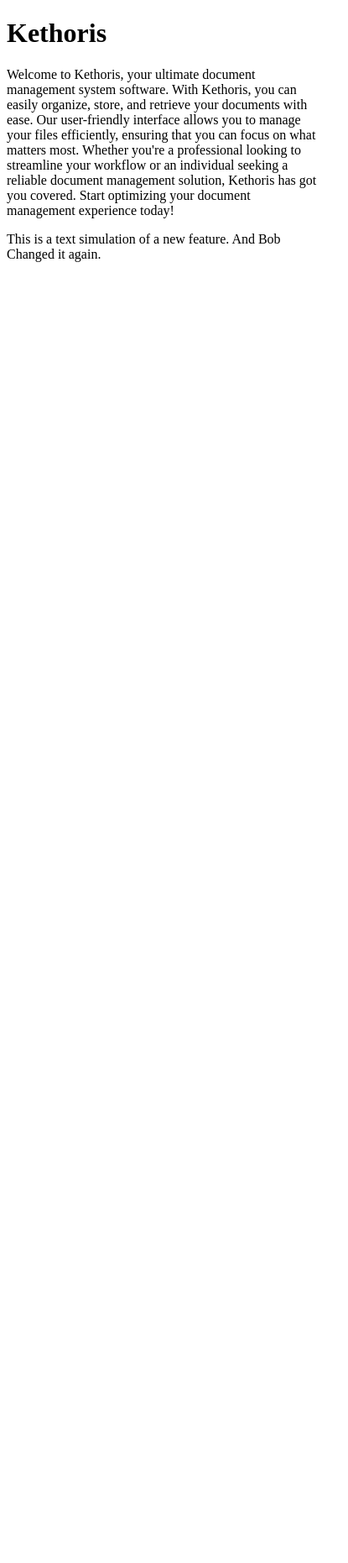
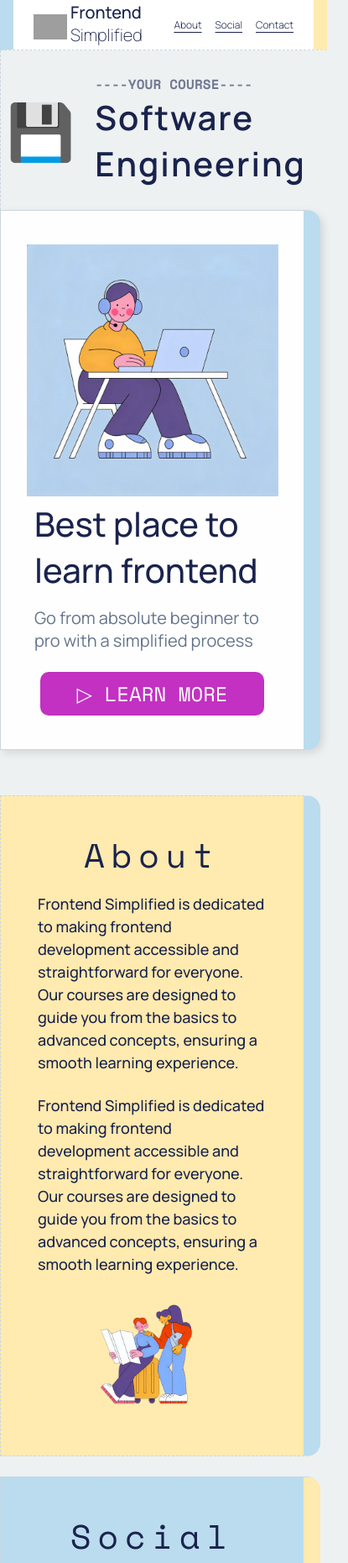
Before and after one commit to aronn-web/test-project, a plain HTML site: page index.html in a window 390 px wide. Shown: the top 1861 px of the page at 84% size, 415 px wide, since content can reach past the window. Before the commit the page ends 844 px from the top, so only its background shows below. Drawn offline with nearby package versions, Linux system fonts and the light colour scheme; grey boxes are pictures that could not be loaded.

Commit message:
initialized repo

```diff
--- a/index.html
+++ b/index.html
@@ -3,16 +3,136 @@
   <head>
     <meta charset="UTF-8">
     <meta name="viewport" content="width=device-width, initial-scale=1.0">
-    <title>Document</title>
+    <title>Frontend Simplified</title>
+    <link rel="icon" href="fes-library/assets/fes-logo.png" type="image/png">
+    <link rel="stylesheet" href="style.css">
   </head>
   <body>
-    <h1>
-    Kethoris
-    </h1>
-    <p>Welcome to Kethoris, your ultimate document management system software. With Kethoris, you can easily organize, store, and retrieve your documents with ease. Our user-friendly interface allows you to manage your files efficiently, ensuring that you can focus on what matters most. Whether you're a professional looking to streamline your workflow or an individual seeking a reliable document management solution, Kethoris has got you covered. Start optimizing your document management experience today!
+
+    <!-- Nav Bar -->
+    <section>
+      <nav>
+        <div class="logo">
+          <img src="fes-library/assets/fes-logo.png" class="logo__img" alt="">
+          <h1 class="logo__text"><b>Frontend</b> Simplified</h1>
+        </div>
+        <ul>
+          <li><a href="#about">About</a></li>
+          <li><a href="#social">Social</a></li>
+          <li><a href="#contact">Contact</a></li>
+        </ul>
+      </nav>
+
+      <!-- Header, Hero Row -->
+      <header>
+        <div class="row row__course">
+          <div class="course">
+            <h1 class="course__icon">💾</h1>
+            <div class="course__text">
+              <div class="course__selection">----YOUR COURSE----</div>
+              <div class="course__title">Software Engineering</div>
+            </div>
+          </div>
+        </div>
+
+        <div class="row">
+          <div class="hero">
+            <figure class="hero__img--wrapper">
+              <img src="fes-library/assets/laptop.png" alt="Developer working on a laptop">
+            </figure>
+            <div class="hero__description">
+              <h1>Best place to learn frontend</h1>
+              <p class="subheader">
+                Go from absolute beginner to pro with a simplified process
               </p>
-    <div>
-    This is a text simulation of a new feature. And Bob Changed it again.
+              <a href="#about">
+              <button class="hero__description--button">
+                ▷ LEARN MORE
+              </button>
+              </a>
             </div>
+          </div>
+        </div>
+      </header>
+    </section>
+
+<!-- Main Section -->
+
+    <main>
+
+      <!-- About Section -->
+      <section id="about">
+        <div class=" row about__row">
+          <div class="section__card section__card--about">
+            <h1 class="section__title">About</h1>
+            <div class="section__description">
+              <div class="section__description--wrapper">
+                <p class="section__description--para">
+                  Frontend Simplified is dedicated to making frontend development accessible and straightforward for everyone. Our courses are designed to guide you from the basics to advanced concepts, ensuring a smooth learning experience.
+                </p>
+                <p class="section__description--para">
+                  Frontend Simplified is dedicated to making frontend development accessible and straightforward for everyone. Our courses are designed to guide you from the basics to advanced concepts, ensuring a smooth learning experience.
+                </p>
+          </div>
+          <figure class="section__img--wrapper">
+            <img src="./fes-library/assets/reading.png" alt="2 friends reading map">
+          </figure>
+        </div>
+      </section>
+
+      <!-- Social Section -->
+      <section id="Social">
+        <div class=" row social__row">
+          <div class="section__card section__card--social">
+            <h1 class="section__title">Social</h1>
+            <div class="section__description">
+              <figure class="section__img--wrapper">
+            <img src="./fes-library/assets/social.png" alt="2 friends making layout">
+          </figure>
+              <div class="section__description--wrapper">
+                <p class="section__description--para">
+                  Frontend Simplified is dedicated to making frontend development accessible and straightforward for everyone. Our courses are designed to guide you from the basics to advanced concepts, ensuring a smooth learning experience.
+                </p>
+                <p class="section__description--para">
+                  Frontend Simplified is dedicated to making frontend development accessible and straightforward for everyone. Our courses are designed to guide you from the basics to advanced concepts, ensuring a smooth learning experience.
+                </p>
+          </div>
+        </div>
+      </section>
+
+      <!-- Contact Section -->
+      <section id="contact">
+        <div class=" row contact__row">
+          <div class="section__card section__card--contact">
+            <h1 class="section__title">Contact</h1>
+            <div class="section__description">
+                <form action="">
+                    <span>Email</span>
+                    <input type="email" placeholder="jane@example.com">
+                    <span>Message</span>
+                    <textarea placeholder="Your message here"></textarea>
+                    <button>Contact Us</button>
+                </form>
+              </div>
+            </div>
+          </div>
+        </div>
+      </section>
+    </main>
+
+    <footer>
+      <div class="logo footer__logo">
+          <img src="./fes-library/assets/fes-logo.png" alt="Frontend Simplified Logo" class="logo__img">
+          <h1 class="logo__text"><b>Frontend</b> Simplified</h1>
+      </div>
+      <div class="footer__links">
+        <a href="#about" class="footer__link">About</a>
+        <a href="#social" class="footer__link">Social</a>
+        <a href="#contact" class="footer__link">Contact</a>
+        <a href="#"class="footer__link">Courses</a>
+      </div>
+      <p>© Frontend Simplified</p>
+    </footer>
+
   </body>
 </html>
--- a/style.css
+++ b/style.css
@@ -0,0 +1,363 @@
+@import url('https://fonts.googleapis.com/css2?family=Manrope:wght@200..800&family=Space+Mono:ital,wght@0,400;0,700;1,400;1,700&display=swap');
+
+* {
+  padding: 0;
+  margin: 0;
+  box-sizing: border-box;
+  font-family: "Manrope", sans-serif;
+  font-weight: 500;
+}
+
+body {
+  background-color: #edf1f1;
+  color: #1a234d;
+}
+
+a {
+  color: #1a234d;
+  font-size: 20px;
+  font-weight: 300;
+  text-underline-offset: 4px;
+  text-decoration-thickness: 1px;
+}
+
+ul {
+  display: flex;
+}
+
+li {
+  list-style-type: none;
+  padding-left: 16px;
+}
+
+h1 {
+  font-size: 60px;
+}
+
+img {
+  width: 100%;
+}
+
+/*
+
+Nav
+
+*/
+
+nav {
+  height: 60px;
+  display: flex;
+  justify-content: space-between;
+  align-items: center;
+  padding: 8px 24px 12px;
+  background-color: white;
+  border-bottom: 1.5px dashed #cbd5e1;
+  border-right: 16px solid #ffeAAF;
+  border-left: 16px solid #badcee;
+}
+
+.logo {
+  display: flex;
+  gap: 4px;
+  align-items: center;
+}
+
+.logo__img {
+  width: 40px;
+  margin-top: 8px;
+}
+
+.logo__text {
+  font-size: 20px;
+  font-weight: 200;
+}
+
+
+/*
+
+Header, Hero Row
+
+*/
+
+header {
+  width: 100%;
+  margin: 0 auto;
+}
+
+.row {
+  width: 100%;
+  max-width: 1200px;
+  margin: 0 auto;
+  display: flex;
+  align-items: center;
+  justify-content: center;
+  padding-right: 8px;
+}
+
+.row__course {
+  border-left: 1px dashed #cbd5e1;
+}
+
+.course {
+  display: flex;
+  justify-content: start;
+  margin-left: 10px;
+  gap: 20px;
+  align-items: center;
+  width: 100%;
+  padding: 8px 0;
+}
+
+.course__icon {
+  font-size: 65px;
+}
+
+.course__text {
+  padding: 20px;
+}
+
+.course__selection {
+  font-family: "Space Mono", monospace;
+  font-weight: bold;
+  color: #727892;
+  letter-spacing: 0.1px;
+}
+
+.course__title {
+  font-weight: 600;
+  font-size: 44px;
+  margin-left: 32px;
+  letter-spacing: 2px;
+}
+
+.hero {
+  border: 1.5px solid #cbd5e1;
+  border-right: 20px solid #badcee;
+  border-radius: 0 16px 16px 0;
+  padding: 40px;
+  box-shadow: 4px 4px 10px rgba(0, 0, 0, 0.1);
+  width: 100%;
+  max-width: 1200px;
+  margin: 0 auto 30px;
+  display: flex;
+  align-items: center;
+  justify-content: center;
+  background-color: #fefefe;
+}
+
+.hero__img--wrapper {
+  max-width: 540px;
+}
+
+.hero__description {
+  margin-left: 60px;
+}
+
+.subheader {
+  font-size: 20px;
+  margin: 16px 0 24px;
+  font-weight: 400;
+  color: #64748b;
+}
+
+button {
+  text-decoration: none;
+  display: block;
+  text-align: center;
+  background-color: #c231c2;
+  width: 95%;
+  color: white;
+  border: none;
+  padding: 8px 16px;
+  font-size: 24px;
+  font-weight: 500;
+  cursor: pointer;
+  border-radius: 10px;
+  font-family: "Space Mono", monospace;
+  margin: 0 auto;
+}
+
+.hero__description a {
+  text-decoration: none;
+}
+
+/*
+
+About/Social Section
+
+*/
+
+#about,
+#social,
+#contact,
+footer {
+  padding: 24px 0;
+  width: 100%;
+  max-width: 1200px;
+  margin: 0 auto;
+}
+
+.section__card {
+  padding: 40px 20px;
+  border: 1.5px dashed #cbd5e1;
+  width: 100%;
+  max-width: 1200px;
+  display: flex;
+  flex-direction: column;
+  align-items: center;
+  justify-content: center;
+  border-radius: 0px 16px 16px 0;
+}
+
+.section__card--about {
+    background-color: #ffeaaf;
+  border-right: 20px solid #badcee;
+}
+
+.section__card--social {
+    background-color: #badcee;
+  border-right: 20px solid #ffeaaf;
+}
+
+.section__description {
+  display: flex;
+  align-items: center;
+  justify-content: center;
+}
+
+.about__row, .social__row {
+  justify-content: start;
+}
+
+.section__title {
+    margin-bottom: 16px;
+  font-family: "Space Mono", monospace;
+  letter-spacing: 8px;
+}
+
+.section__img--wrapper {
+  width: 60%;
+  padding: 0 24px;
+}
+
+.section__description--wrapper {
+  width: 70%;
+  padding: 0 24px;
+}
+
+.section__description--para {
+  font-size: 24px;
+  line-height: 1.5;
+  margin-bottom: 24px;
+}
+
+/* Contact Section */
+#contact {
+  padding: 24px 0;
+  width: 100%;
+  max-width: 1200px;
+  margin: 0 auto;
+}
+
+.section__card--contact {
+  border: 1.5px dashed #c231c2;
+  width: 96%;
+  border-radius: 16px;
+}
+
+form {
+  width: 100%;
+  max-width: 900px;
+  display: flex;
+  flex-direction: column;
+  margin: 0 auto;
+  padding: 0 24px;
+  gap: 12px;
+
+}
+
+input, textarea {
+ margin-bottom: 24px;
+ font-size: 20px;
+ padding: 6px 12px;
+ width: 500px;
+ border-radius: 6px;
+}
+
+/* Footer Section */
+footer {
+  background-color: #badcee;
+  display: flex;
+  flex-direction: column;
+  align-items: center;
+  border-top: 1.5px dashed #cbd5e1;
+  padding: 12px 20px;
+  border-radius: 20% 20% 0 0;
+}
+
+.footer__logo {
+  margin-bottom: 8px;
+}
+
+.footer__links {
+  margin-bottom: 10px;
+}
+
+.footer__link {
+  padding: 8px 16px;
+}
+
+/* Responsive design */
+
+
+/* Smaller screens */
+@media (max-width: 1024px) {
+  .section__description--para {
+    font-size: 18px;
+  }
+}
+
+@media (max-width: 768px) {
+  a {
+    font-size: 12px;
+  }
+
+  .course {
+    gap: 4px;
+  }
+
+  .course__title {
+    margin-left: 0;
+    font-size: 40px;
+}
+
+.hero {
+  flex-direction: column ;
+}
+
+.hero__img--wrapper {
+  width: 300px
+}
+
+.hero__description {
+  margin-left: 0;
+}
+
+h1 {
+  font-size: 40px;
+}
+
+.section__description {
+  flex-direction: column;
+}
+
+.section__description--wrapper {
+  width: 100%;
+}
+
+input, textarea {
+  width: 400px;
+}
+
+
+}
```
Also changed, not shown: script.js (added, +26 -0 lines), fes-library/assets/laptop.png (added), fes-library/assets/reading.png (added), 4 other files. Lines whose indentation alone changed are shown as unchanged.
